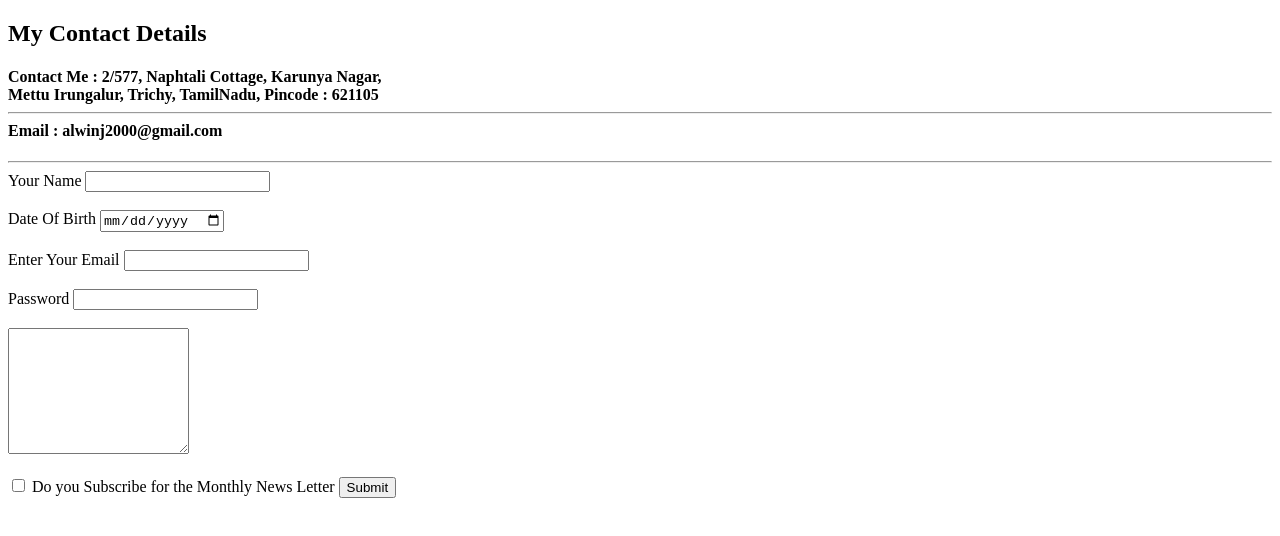
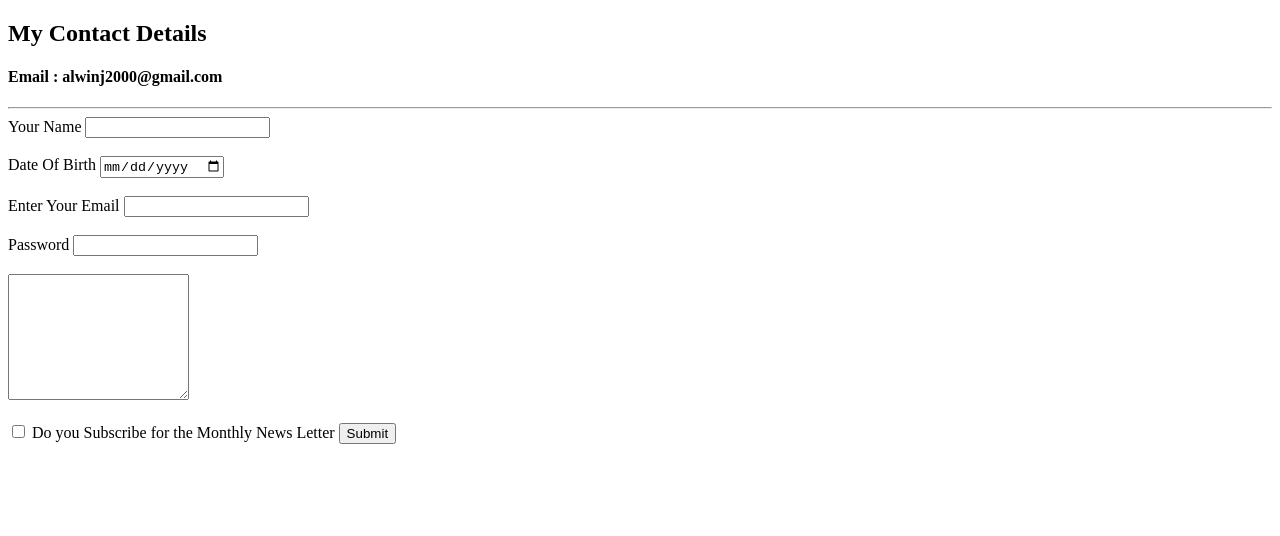
Before and after one commit to AlwinAlphabot/CV, a plain HTML site: page contact.html in a window 1280 px wide. Drawn offline with Linux system fonts and the light colour scheme.

Commit message:
Update contact.html

```diff
--- a/contact.html
+++ b/contact.html
@@ -8,8 +8,7 @@
 
 <body>
   <h2>My Contact Details</h2>
-  <h4>Contact Me : 2/577, Naphtali Cottage, Karunya Nagar, <br> Mettu Irungalur, Trichy, TamilNadu, Pincode : 621105 <br>
-    <hr>
+  <h4>
     Email : alwinj2000@gmail.com <br>
   </h4>
   <hr>
```
